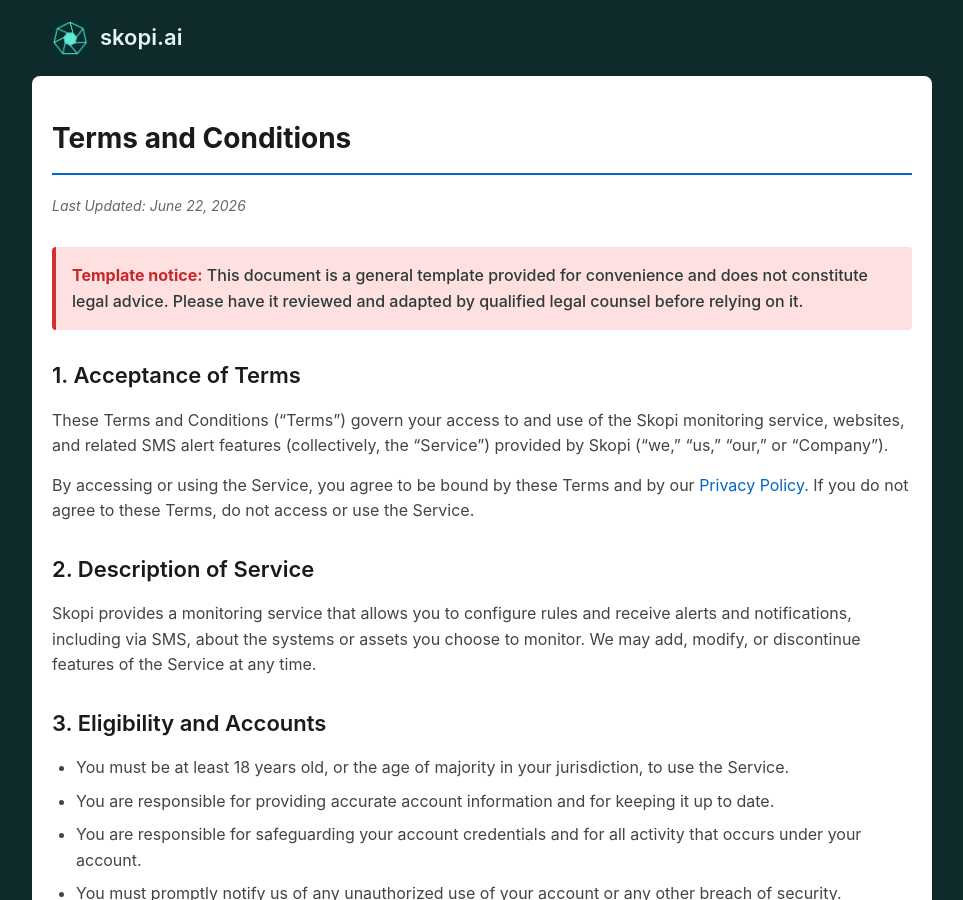
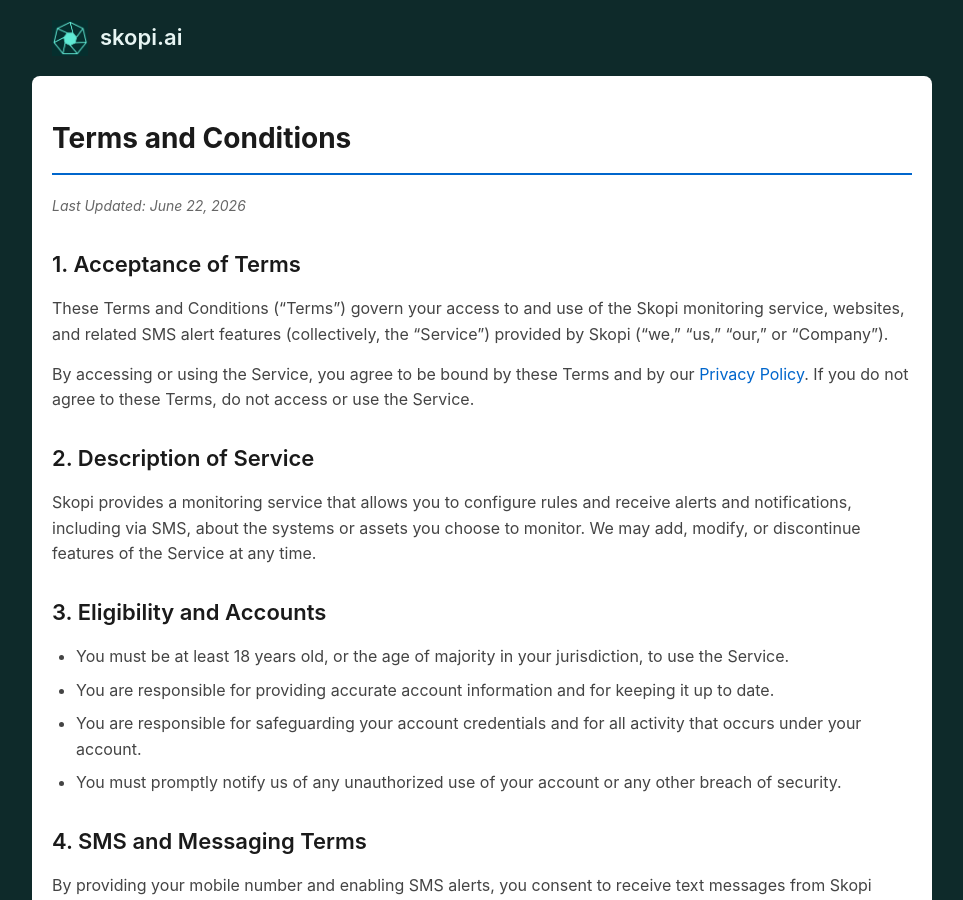
Before and after one commit to betaminus/skopi.github.io, a Jekyll site: the page built from terms.md, in a window 1280 px wide and 900 px high. Shown: the whole window, without its empty margins (158-1121 px from the left). Built offline with Jekyll 4.4.1, drawn with Linux system fonts in a browser that asks for light colours.

Commit message:
Update terms.md
Signed-off-by: betaminus <borja@st3am.us>

```diff
--- a/terms.md
+++ b/terms.md
@@ -6,10 +6,6 @@ permalink: /terms/
 ---
 
 <p class="last-updated">Last Updated: June 22, 2026</p>
-
-<div class="important">
-<strong>Template notice:</strong> This document is a general template provided for convenience and does not constitute legal advice. Please have it reviewed and adapted by qualified legal counsel before relying on it.
-</div>
 
 ## 1. Acceptance of Terms
 
```
